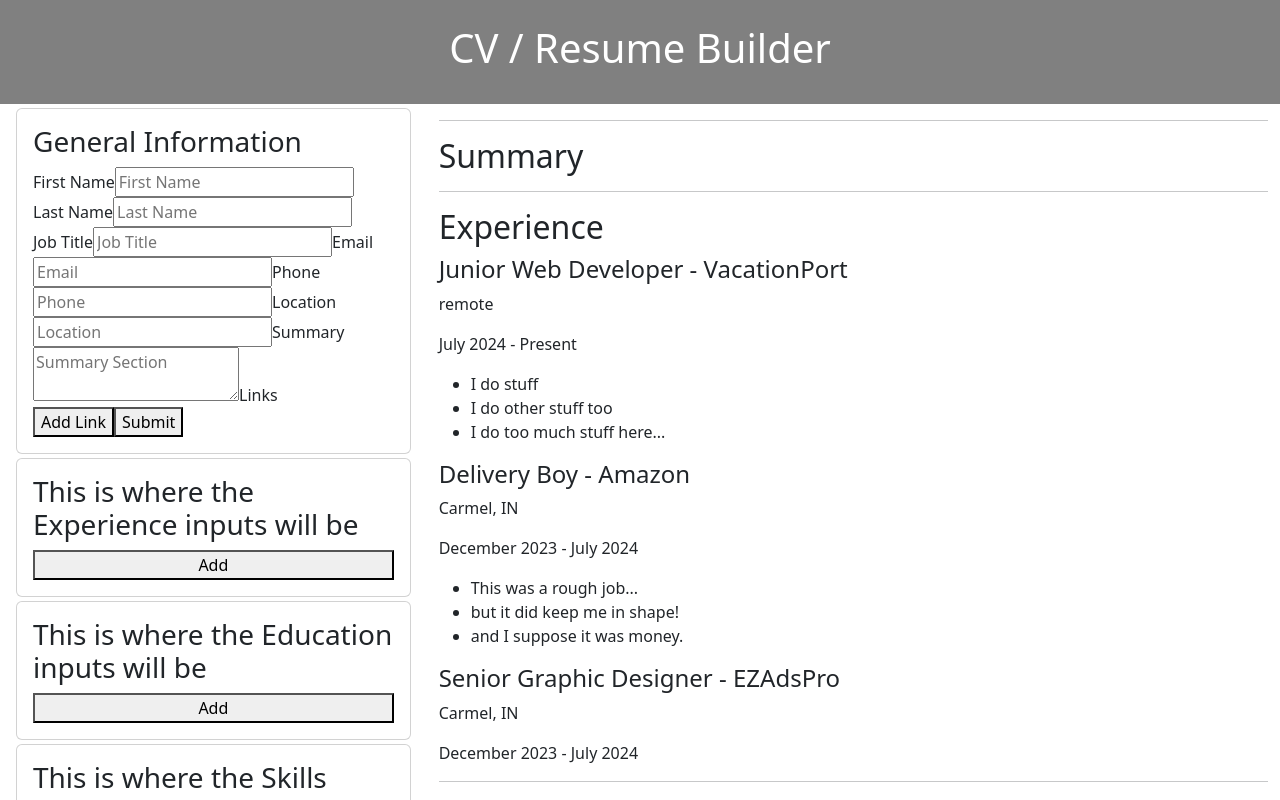
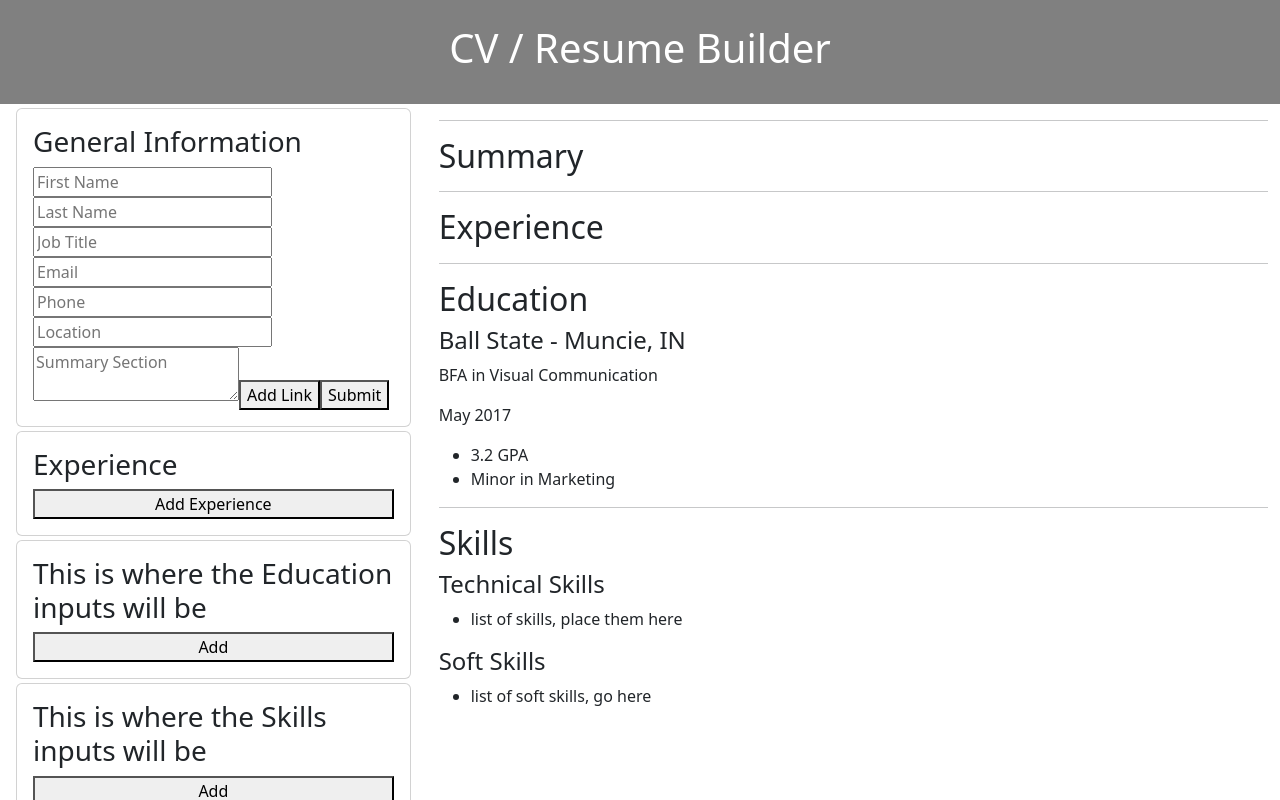
Before and after one commit to Bateeters/CVResumeBuilder, a React (Vite) app: page / in a window 1280 px wide. Both pictures are taken after a click on the button "Edit". Shown: the top 800 px of the page. Built offline with nearby package versions, Linux system fonts and the light colour scheme.

Commit message:
Edit, Add, and Remove experience functionality

```diff
--- a/src/App.jsx
+++ b/src/App.jsx
@@ -19,6 +19,7 @@ function App() {
       summary: "",
       links: []
     },
+    experience: [],
     education: [
       {
         school: "Ball State",
@@ -31,41 +32,6 @@ function App() {
           "Minor in Marketing"
         ]
       }
-    ],
-    experience: [
-      {
-        company: "VacationPort",
-        title: "Junior Web Developer",
-        location: "remote",
-        startDate: "July 2024",
-        endDate: "Present",
-        additional: [
-          "I do stuff",
-          "I do other stuff too",
-          "I do too much stuff here..."
-        ]
-      },
-      {
-        company: "Amazon",
-        title: "Delivery Boy",
-        location: "Carmel, IN",
-        startDate: "December 2023",
-        endDate: "July 2024",
-        additional: [
-          "This was a rough job...",
-          "but it did keep me in shape!",
-          "and I suppose it was money."
-        ]
-      },
-      {
-        company: "EZAdsPro",
-        title: "Senior Graphic Designer",
-        location: "Carmel, IN",
-        startDate: "December 2023",
-        endDate: "July 2024",
-        additional: [
-        ]
-      },
     ],
     skills: {
       softSkills: [],
@@ -87,7 +53,10 @@ function App() {
               general = {info.general}
               setGeneral = {(updatedGeneral) => setInfo({ ...info, general: updatedGeneral})}
             />
-            <Experience />
+            <Experience
+              experience = {info.experience}
+              setExperience = {(updatedExperience) => setInfo({ ...info, experience: updatedExperience})}
+            />
             <Education />
             <Skills />
           </div>
--- a/src/components/SideNav/Experience.jsx
+++ b/src/components/SideNav/Experience.jsx
@@ -1,10 +1,115 @@
-function Experience() {
+import { useState } from "react"
+
+function Experience({ experience, setExperience }) {
+    const [isEditing, setIsEditing] = useState(false);
+
+    const handleExperienceChange = (e, index, field) => {
+        const updated = [...experience];
+        updated[index][field] = e.target.value;
+        setExperience(updated);
+    };
+
+    const handleAddBullet = (index) => {
+        const updated = [...experience];
+        updated[index].additional.push("");
+        setExperience(updated);
+    };
+
+    const handleBulletChange = (e, expIndex, bulletIndex) => {
+    const updated = [...experience];
+    updated[expIndex].additional[bulletIndex] = e.target.value;
+    setExperience(updated);
+    };
+
+    const handleRemoveBullet = (expIndex, bulletIndex) => {
+        const updated = [...experience];
+        updated[expIndex].additional.splice(bulletIndex, 1);
+        setExperience(updated);
+    };
+
+    const handleRemoveExperience = (i) => {
+        const updatedExperience = [...experience]; // grab the current list of links
+        updatedExperience.splice(i, 1); // removes just 1 item at the specified index, "i"
+        setExperience(updatedExperience); // update the current list of links with the change
+    }
+
+    const handleAddExperience = () => {
+        setExperience([...experience, {
+            company: "",
+            title: "",
+            location: "",
+            startDate: "",
+            endDate: "",
+            additional: [],
+            isEditing: false
+        }]);
+    }
+
+    const toggleEditExperience = (id, value) => {
+        const updated = [...experience];
+        updated[id].isEditing = value;
+        setExperience(updated);
+    }
+
     return(
         <>
             <div className="card m-1 p-3">
-                <h3>This is where the Experience inputs will be</h3>
-                <button>Add</button>
+                <h3>Experience</h3>
+                {experience.map((job, id) => (
+                    <div key={id}>
+                        {job.isEditing ? (
+                        <>
+                            <input type="text" placeholder="Position"
+                                value={job.title}
+                                onChange={(e) => handleExperienceChange(e, id, 'title')}
+                            />
+                            <input type="text" placeholder="Company"
+                                value={job.company}
+                                onChange={(e) => handleExperienceChange(e, id, 'company')}
+                            />
+                            <input type="text" placeholder="Location"
+                                value={job.location}
+                                onChange={(e) => handleExperienceChange(e, id, 'location')}
+                            />
+                            <input type="text" placeholder="Start Date"
+                                value={job.startDate}
+                                onChange={(e) => handleExperienceChange(e, id, 'startDate')}
+                            />
+                            <input type="text" placeholder="End Date"
+                                value={job.endDate}
+                                onChange={(e) => handleExperienceChange(e, id, 'endDate')}
+                            />
+                            <div>
+                                {job.additional.map((bullet, bID) => (
+                                    <div key={bID}>
+                                        <textarea
+                                            value={bullet} onChange={(e) => handleBulletChange(e, id, bID)}
+                                        />
+                                        <button onClick={() => handleRemoveBullet(id, bID)}>X</button>
+                                    </div>
+                                ))}
+                            </div>
+
+                            <button onClick={() => handleAddBullet(id)}>Add Bullet</button>
+
+
+
+                            <button onClick={() => toggleEditExperience(id, false)}>Submit</button>
+
+                        </>
+                        ) : (
+                        <>
+                            <p>{job.title} - {job.company}</p>
+                            <button onClick={() => toggleEditExperience(id, true)}>Edit</button>
+                            <button onClick={() => handleRemoveExperience(id)}>X</button>
+                        </>
+                        )}
+                    </div>
+                ))}
+
+                <button onClick={handleAddExperience}>Add Experience</button>
             </div>
+
         </>
     )
 }
--- a/src/components/SideNav/GeneralInfo.jsx
+++ b/src/components/SideNav/GeneralInfo.jsx
@@ -23,58 +23,50 @@ function GeneralInfo({ general, setGeneral }) {
                 <h3>General Information</h3>
                 {isEditing && (
                     <form action="">
-                        <label htmlFor="">First Name</label>
                         <input type="text" placeholder="First Name"
                             // The following are the parts needed to link the input to the useState Object
                             value={general.firstName}
                             onChange={(e) => setGeneral({...general, firstName: e.target.value })}
                         />
 
-                        <label htmlFor="">Last Name</label>
                         <input type="text" placeholder="Last Name"
                             value={general.lastName}
                             onChange={(e) => setGeneral({...general, lastName: e.target.value })}
                         />
 
-                        <label htmlFor="">Job Title</label>
                         <input type="text" placeholder="Job Title"
                             value={general.jobTitle}
                             onChange={(e) => setGeneral({...general, jobTitle: e.target.value })}
                         />
 
-                        <label htmlFor="">Email</label>
                         <input type="email" placeholder="Email"
                             value={general.email}
                             onChange={(e) => setGeneral({...general, email: e.target.value })}
                         />
 
-                        <label htmlFor="">Phone</label>
                         <input type="tel" placeholder="Phone"
                             value={general.phone}
                             onChange={(e) => setGeneral({...general, phone: e.target.value })}
                         />
 
-                        <label htmlFor="">Location</label>
                         <input type="text" placeholder="Location"
                             value={general.location}
                             onChange={(e) => setGeneral({...general, location: e.target.value })}
                         />
-                        <label htmlFor="">Summary</label>
                         <textarea placeholder="Summary Section"
                             value={general.summary}
                             onChange={(e) => setGeneral({ ...general, summary: e.target.value})}
                         />
 
-                        <label htmlFor="">Links</label>
-                        {general.links.map((link, index) => (
-                            <div key={index} style={{ marginBottom: "10px" }}>
+                        {general.links.map((link, id) => (
+                            <div key={id} style={{ marginBottom: "10px" }}>
                                 <input
                                 type="text"
                                 placeholder="Link Name"
                                 value={link.name}
                                 onChange={(e) => {
                                     const updatedLinks = [...general.links];
-                                    updatedLinks[index].name = e.target.value;
+                                    updatedLinks[id].name = e.target.value;
                                     setGeneral({ ...general, links: updatedLinks });
                                 }}
                                 />
@@ -84,11 +76,11 @@ function GeneralInfo({ general, setGeneral }) {
                                 value={link.url}
                                 onChange={(e) => {
                                     const updatedLinks = [...general.links];
-                                    updatedLinks[index].url = e.target.value;
+                                    updatedLinks[id].url = e.target.value;
                                     setGeneral({ ...general, links: updatedLinks });
                                 }}
                                 />
-                                <button type="button" onClick={() => handleRemoveLink(index)}>X</button>
+                                <button type="button" onClick={() => handleRemoveLink(id)}>X</button>
                             </div>
                         ))}
                         <button onClick={handleAddLink}>Add Link</button>
```
